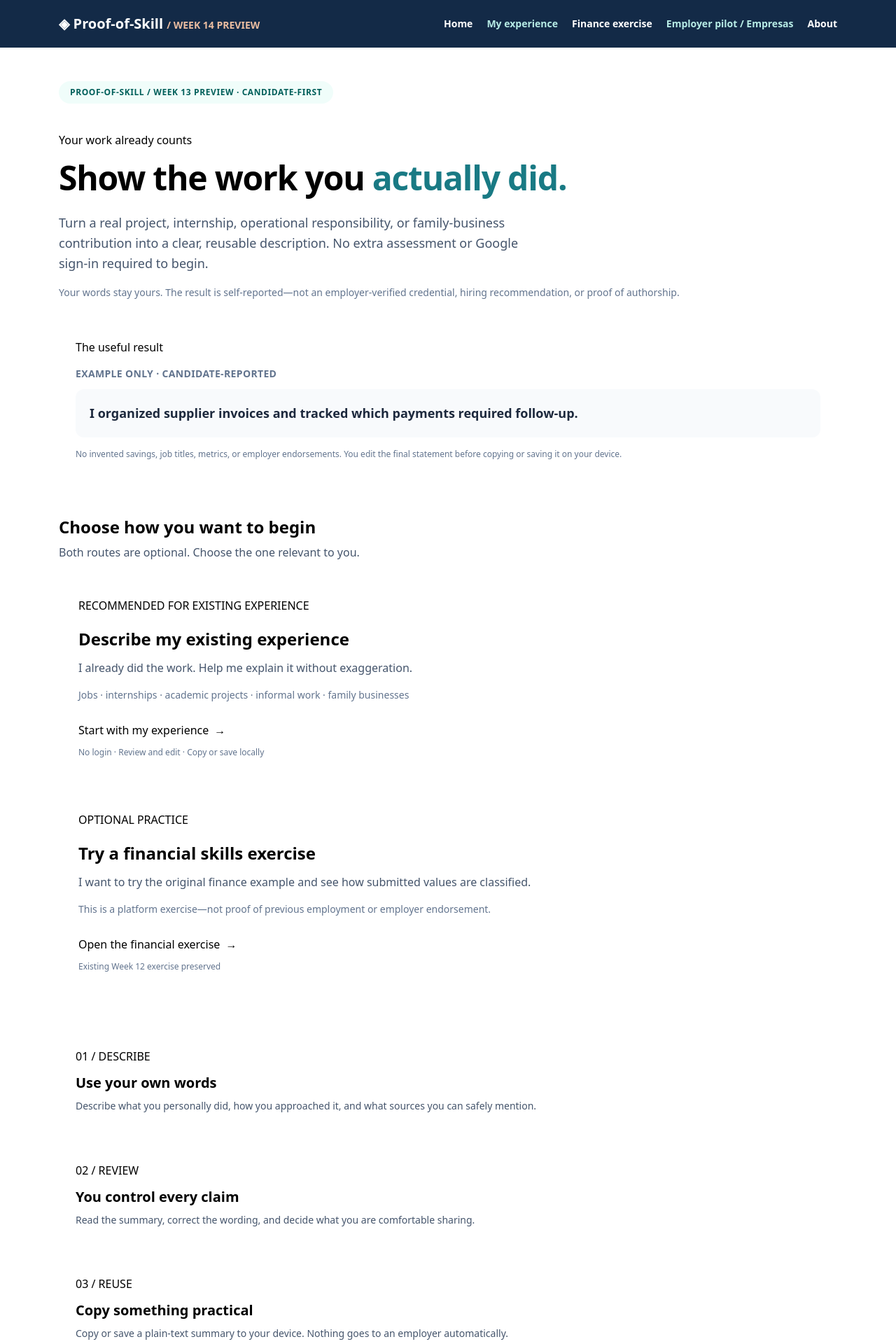
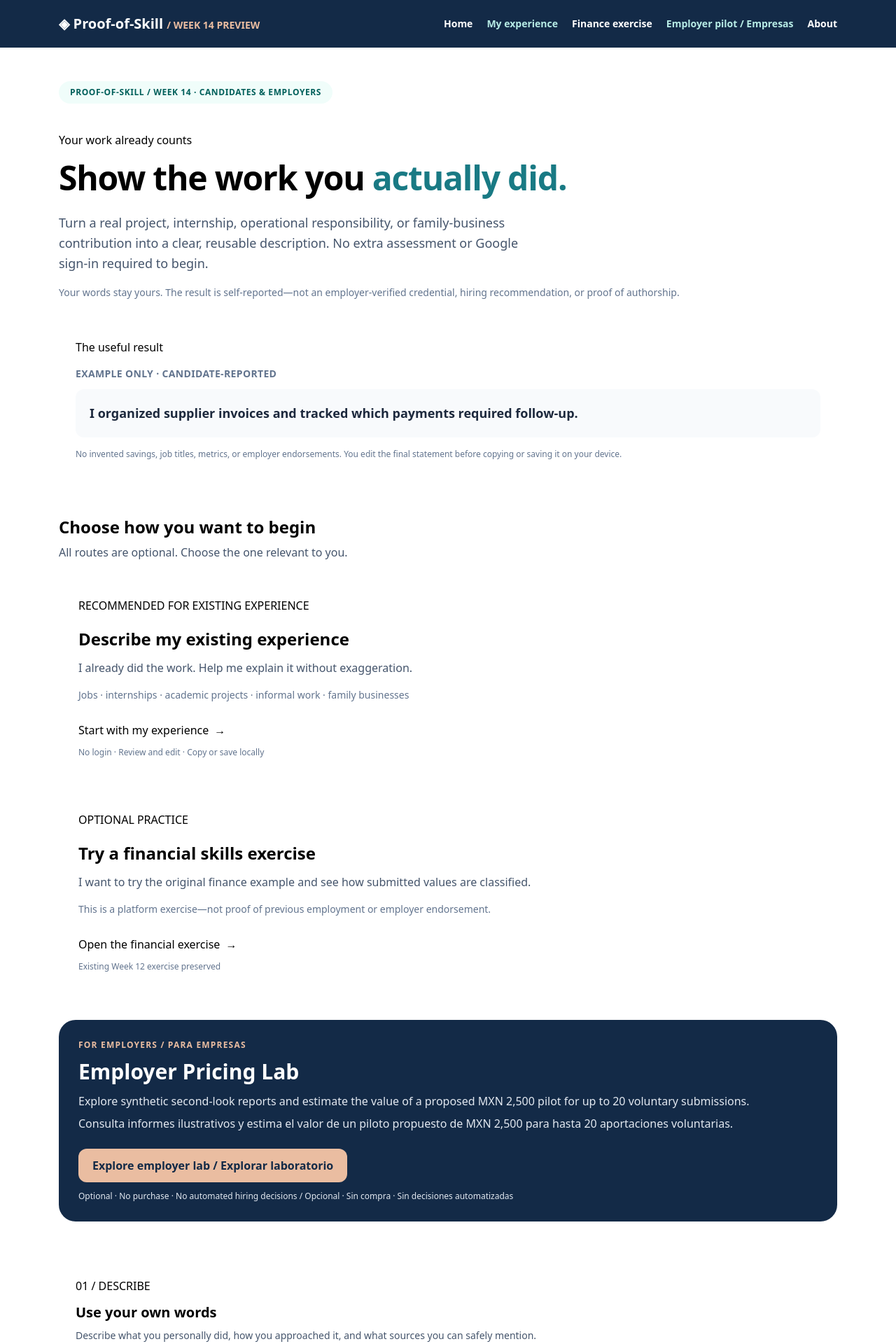
Before and after one commit to hanadagerab/proof-of-skill-week12, a Next.js app: page / in a window 1280 px wide. Shown: the top 1920 px of the page at 70% size. Built offline with nearby package versions, Linux system fonts and the light colour scheme.

Commit message:
fix: expose existing employer lab directly on homepage without changing candidate routes

```diff
--- a/app/page.tsx
+++ b/app/page.tsx
@@ -1,7 +1,7 @@
 import Link from 'next/link';
 export default function Home() {
  return <main className="mx-auto max-w-6xl px-5 py-12 md:py-20">
-   <div className="inline-flex items-center gap-2 rounded-full bg-teal-50 px-4 py-2 text-xs font-extrabold tracking-wider text-teal-800 border border-teal-200">PROOF-OF-SKILL / WEEK 13 PREVIEW · CANDIDATE-FIRST</div>
+   <div className="inline-flex items-center gap-2 rounded-full bg-teal-50 px-4 py-2 text-xs font-extrabold tracking-wider text-teal-800 border border-teal-200">PROOF-OF-SKILL / WEEK 14 · CANDIDATES & EMPLOYERS</div>
    <div className="mt-10 grid gap-8 lg:grid-cols-[1.15fr_.85fr] items-center">
     <div><p className="eyebrow">Your work already counts</p><h1 className="mt-4 text-5xl md:text-6xl font-black tracking-tight leading-[1.08]">Show the work you <span className="text-[#197a84]">actually did.</span></h1>
       <p className="mt-6 max-w-2xl text-lg text-slate-600 leading-relaxed">Turn a real project, internship, operational responsibility, or family-business contribution into a clear, reusable description. No extra assessment or Google sign-in required to begin.</p>
@@ -9,11 +9,19 @@ export default function Home() {
     </div>
     <div className="surface p-6 md:p-8 border-t-4 border-t-[#197a84]"><div className="eyebrow">The useful result</div><p className="mt-4 text-sm font-bold text-slate-500 uppercase tracking-wide">Example only · Candidate-reported</p><div className="mt-3 rounded-xl bg-slate-50 border border-slate-200 p-5 text-slate-800"><p className="text-lg font-semibold leading-relaxed">I organized supplier invoices and tracked which payments required follow-up.</p></div><p className="mt-4 text-xs text-slate-500">No invented savings, job titles, metrics, or employer endorsements. You edit the final statement before copying or saving it on your device.</p></div>
    </div>
-   <section aria-labelledby="choose" className="mt-14"><h2 id="choose" className="text-2xl font-black">Choose how you want to begin</h2><p className="mt-2 text-slate-600">Both routes are optional. Choose the one relevant to you.</p>
+   <section aria-labelledby="choose" className="mt-14"><h2 id="choose" className="text-2xl font-black">Choose how you want to begin</h2><p className="mt-2 text-slate-600">All routes are optional. Choose the one relevant to you.</p>
     <div className="mt-6 grid gap-5 md:grid-cols-2">
      <article className="surface p-7 md:p-9 relative overflow-hidden border-2 border-teal-200"><span className="pill observed">RECOMMENDED FOR EXISTING EXPERIENCE</span><h3 className="mt-5 text-2xl font-black">Describe my existing experience</h3><p className="mt-3 text-slate-600 leading-relaxed">I already did the work. Help me explain it without exaggeration.</p><p className="mt-4 text-sm text-slate-500">Jobs · internships · academic projects · informal work · family businesses</p><Link href="/experience" className="btn mt-7 inline-flex items-center gap-2">Start with my experience <span aria-hidden="true">→</span></Link><p className="mt-3 text-xs text-slate-500">No login · Review and edit · Copy or save locally</p></article>
      <article className="surface p-7 md:p-9"><span className="pill inferred">OPTIONAL PRACTICE</span><h3 className="mt-5 text-2xl font-black">Try a financial skills exercise</h3><p className="mt-3 text-slate-600 leading-relaxed">I want to try the original finance example and see how submitted values are classified.</p><p className="mt-4 text-sm text-slate-500">This is a platform exercise—not proof of previous employment or employer endorsement.</p><Link href="/product" className="btn outline mt-7 inline-flex items-center gap-2">Open the financial exercise <span aria-hidden="true">→</span></Link><p className="mt-3 text-xs text-slate-500">Existing Week 12 exercise preserved</p></article>
     </div>
+   </section>
+   <section aria-labelledby="employer-home" className="mt-10 rounded-3xl bg-[#132A47] p-7 md:p-10 text-white">
+    <p className="text-xs font-bold tracking-widest text-[#EABDA1]">FOR EMPLOYERS / PARA EMPRESAS</p>
+    <h2 id="employer-home" className="mt-3 text-3xl font-black">Employer Pricing Lab</h2>
+    <p className="mt-3 text-slate-200">Explore synthetic second-look reports and estimate the value of a proposed MXN 2,500 pilot for up to 20 voluntary submissions.</p>
+    <p lang="es" className="mt-2 text-slate-200">Consulta informes ilustrativos y estima el valor de un piloto propuesto de MXN 2,500 para hasta 20 aportaciones voluntarias.</p>
+    <Link href="/employer-pilot" className="mt-6 inline-flex rounded-xl bg-[#EABDA1] text-[#132A47] px-5 py-3 font-bold">Explore employer lab / Explorar laboratorio</Link>
+    <p className="mt-3 text-xs text-slate-200">Optional · No purchase · No automated hiring decisions / Opcional · Sin compra · Sin decisiones automatizadas</p>
    </section>
    <section className="mt-14 grid gap-5 md:grid-cols-3">{[
     ['01 / DESCRIBE','Use your own words','Describe what you personally did, how you approached it, and what sources you can safely mention.'],
```
